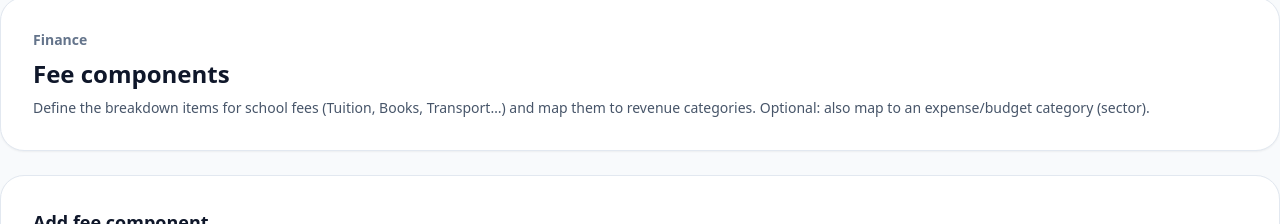
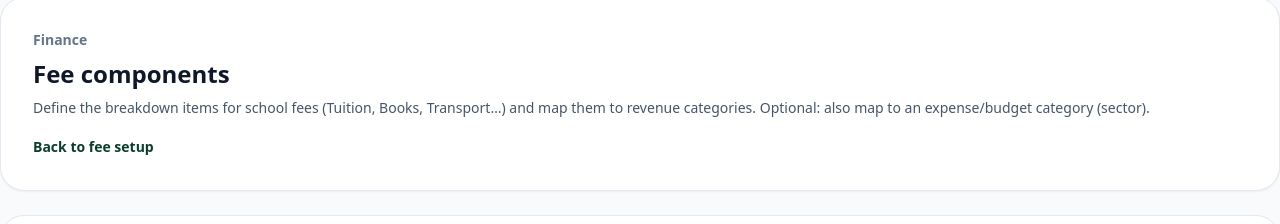
Before and after one commit to greenfieldschool/Greenfield, a Next.js app: page /admin/finance/fees/components in a window 1280 px wide. Shown: the part 72-296 px from the top of the page. Built offline with nearby package versions, Linux system fonts and the light colour scheme; no server answers; the database is empty.

Commit message:
Add back links to fee setup pages

```diff
--- a/src/app/admin/finance/fees/academic-years/page.tsx
+++ b/src/app/admin/finance/fees/academic-years/page.tsx
@@ -156,6 +156,11 @@ export default async function AdminAcademicYearsPage() {
         <div className="text-sm font-semibold text-slate-500">Finance</div>
         <h1 className="mt-2 text-2xl font-semibold text-slate-900">Academic years & terms</h1>
         <p className="mt-2 text-sm text-slate-600">Define academic calendars used across exams, attendance, invoices, and fees.</p>
+        <div className="mt-4">
+          <Link className="text-sm font-semibold text-brand-green hover:underline" href="/admin/finance/fees">
+            Back to fee setup
+          </Link>
+        </div>
       </div>
 
       <div className="grid gap-6 lg:grid-cols-2">
--- a/src/app/admin/finance/fees/budget-sectors/page.tsx
+++ b/src/app/admin/finance/fees/budget-sectors/page.tsx
@@ -43,6 +43,11 @@ export default async function AdminBudgetSectorsPage() {
           Define budget sectors (expense categories) used to categorize expenses and optionally link fee components to a
           sector.
         </p>
+        <div className="mt-4">
+          <Link className="text-sm font-semibold text-brand-green hover:underline" href="/admin/finance/fees">
+            Back to fee setup
+          </Link>
+        </div>
       </div>
 
       <div className="rounded-3xl border border-slate-200 bg-white p-8 shadow-sm">
--- a/src/app/admin/finance/fees/classes/page.tsx
+++ b/src/app/admin/finance/fees/classes/page.tsx
@@ -1,3 +1,4 @@
+import Link from "next/link";
 import { revalidatePath } from "next/cache";
 import { getSupabaseServerClient } from "@/lib/supabase/server";
 
@@ -125,9 +126,9 @@ export default async function AdminFeeClassesPage() {
       </div>
 
       <div>
-        <a className="text-sm font-semibold text-brand-green hover:underline" href="/admin/finance/fees">
+        <Link className="text-sm font-semibold text-brand-green hover:underline" href="/admin/finance/fees">
           Back to fee setup
-        </a>
+        </Link>
       </div>
     </div>
   );
--- a/src/app/admin/finance/fees/components/page.tsx
+++ b/src/app/admin/finance/fees/components/page.tsx
@@ -1,3 +1,4 @@
+import Link from "next/link";
 import { revalidatePath } from "next/cache";
 import { getSupabaseServerClient } from "@/lib/supabase/server";
 
@@ -88,6 +89,11 @@ export default async function AdminFeeComponentsPage() {
           Define the breakdown items for school fees (Tuition, Books, Transport…) and map them to revenue categories.
           Optional: also map to an expense/budget category (sector).
         </p>
+        <div className="mt-4">
+          <Link className="text-sm font-semibold text-brand-green hover:underline" href="/admin/finance/fees">
+            Back to fee setup
+          </Link>
+        </div>
       </div>
 
       <div className="rounded-3xl border border-slate-200 bg-white p-8 shadow-sm">
--- a/src/app/admin/finance/fees/page.tsx
+++ b/src/app/admin/finance/fees/page.tsx
@@ -10,6 +10,11 @@ export default function AdminFinanceFeesHomePage() {
           Configure class names (Year 1… / JSS1… / SS3…), fee components (Tuition, Books, Transport…), and fee schedules
           per term or annual.
         </p>
+        <div className="mt-4">
+          <Link className="text-sm font-semibold text-brand-green hover:underline" href="/admin/finance">
+            Back to finance
+          </Link>
+        </div>
       </div>
 
       <div className="grid gap-3 sm:grid-cols-3">
--- a/src/app/admin/finance/fees/revenue-categories/page.tsx
+++ b/src/app/admin/finance/fees/revenue-categories/page.tsx
@@ -42,6 +42,11 @@ export default async function AdminRevenueCategoriesPage() {
         <p className="mt-2 text-sm text-slate-600">
           Define revenue buckets (e.g. School fees, Registration, Transport) used for reporting and fee component mapping.
         </p>
+        <div className="mt-4">
+          <Link className="text-sm font-semibold text-brand-green hover:underline" href="/admin/finance/fees">
+            Back to fee setup
+          </Link>
+        </div>
       </div>
 
       <div className="rounded-3xl border border-slate-200 bg-white p-8 shadow-sm">
--- a/src/app/admin/finance/fees/schedules/page.tsx
+++ b/src/app/admin/finance/fees/schedules/page.tsx
@@ -75,6 +75,11 @@ export default async function AdminFeeSchedulesPage() {
         <p className="mt-2 text-sm text-slate-600">
           Create schedules for a specific class, either per-term (choose a term) or annual (leave term blank).
         </p>
+        <div className="mt-4">
+          <Link className="text-sm font-semibold text-brand-green hover:underline" href="/admin/finance/fees">
+            Back to fee setup
+          </Link>
+        </div>
       </div>
 
       <div className="rounded-3xl border border-slate-200 bg-white p-8 shadow-sm">
```
